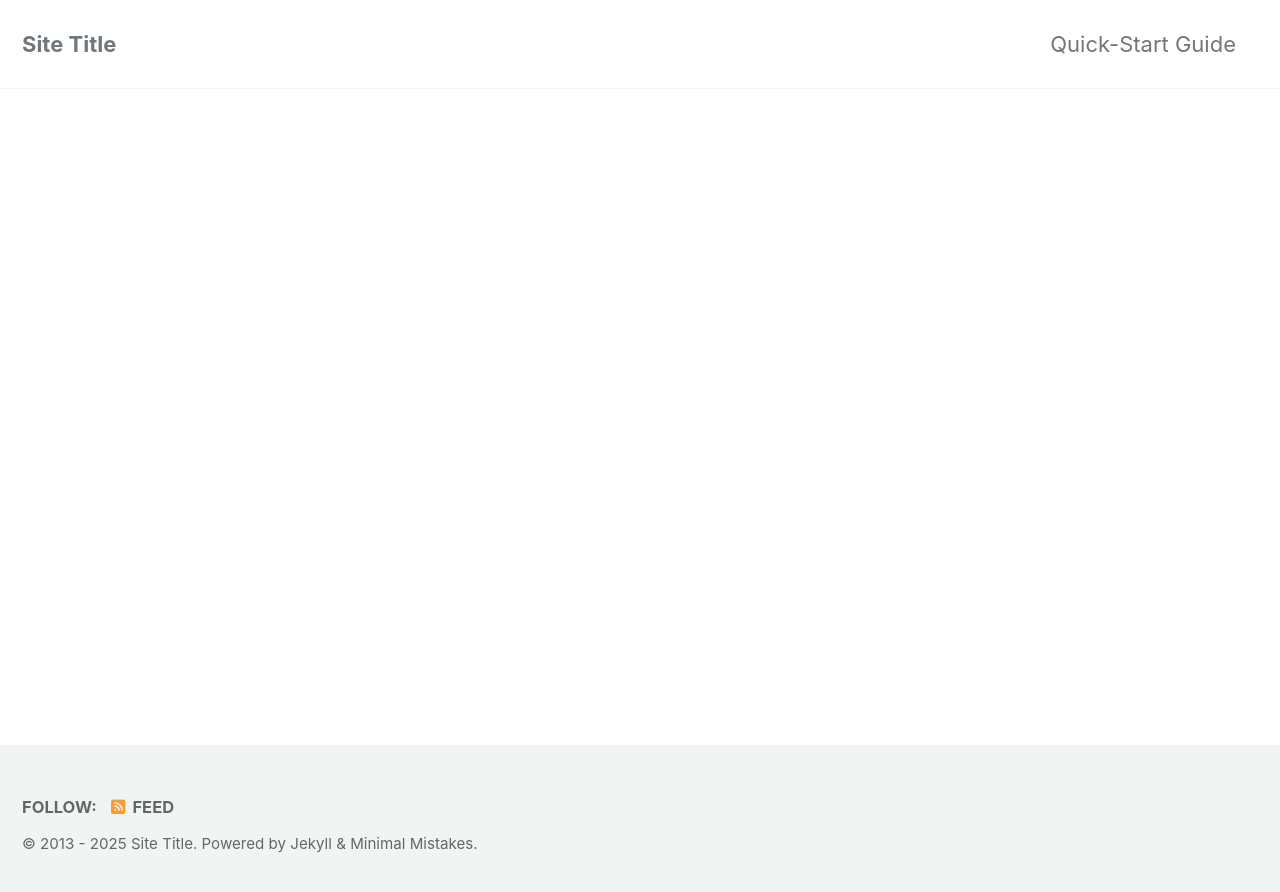
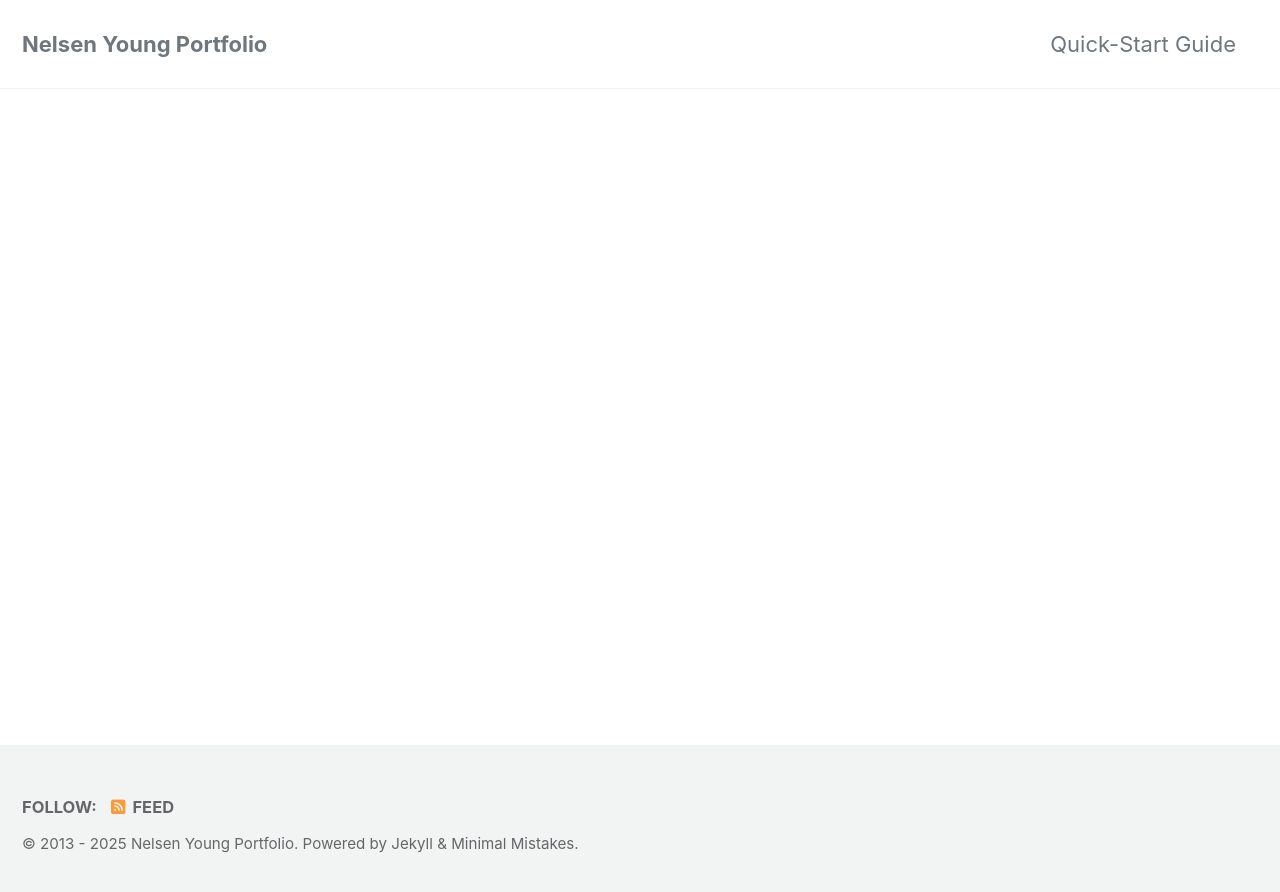
Before and after one commit to NelsenYoung/NelsenYoung.github.io, a Jekyll site: the page built from index.html, in a window 1280 px wide. Shown: the top 892 px of the page. Built offline with Jekyll 4.4.1, drawn with Linux system fonts in a browser that asks for light colours; cached includes are drawn as plain includes; the list of posts is cut into pages by our own code.

Commit message:
changed site title

```diff
--- a/_config.yml
+++ b/_config.yml
@@ -17,11 +17,11 @@ minimal_mistakes_skin    : "default" # "air", "aqua", "contrast", "dark", "dirt"
 # Site Settings
 locale                   : "en-US"
 rtl                      : # true, false (default) # turns direction of the page into right to left for RTL languages
-title                    : "Site Title"
+title                    : "Nelsen Young Portfolio"
 title_separator          : "-"
 subtitle                 : # site tagline that appears below site title in masthead
-name                     : "Your Name"
-description              : "An amazing website."
+name                     : "Nelsen Young"
+description              : "New-Grad SWE from UC Davis in Full-Stack, AI, and Embedded Engineering"
 url                      : # the base hostname & protocol for your site e.g. "https://mmistakes.github.io"
 baseurl                  : # the subpath of your site, e.g. "/blog"
 repository               : # GitHub username/repo-name e.g. "mmistakes/minimal-mistakes"
--- a/index.html
+++ b/index.html
@@ -1,5 +1,4 @@
 ---
 layout: splash
 author_profile: true
-title: Nelsen Young's Portfolio
 ---
```
